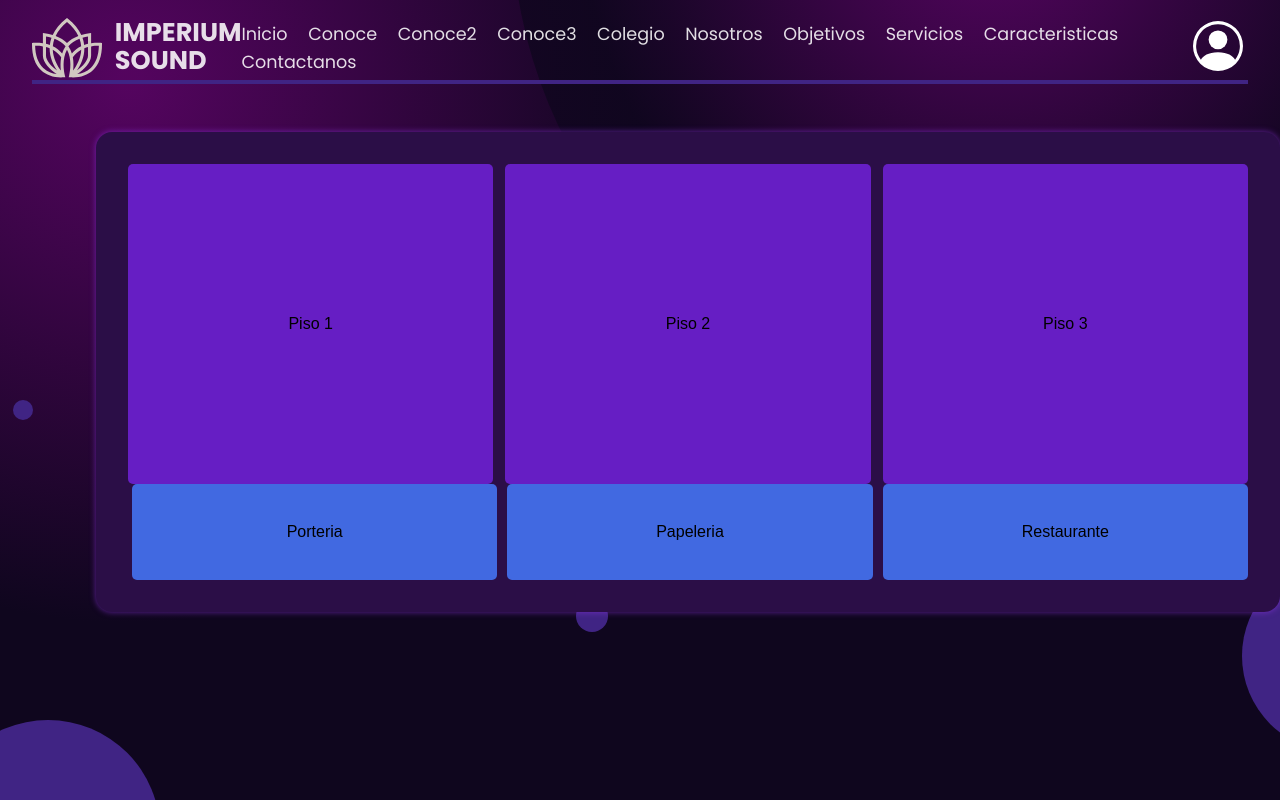
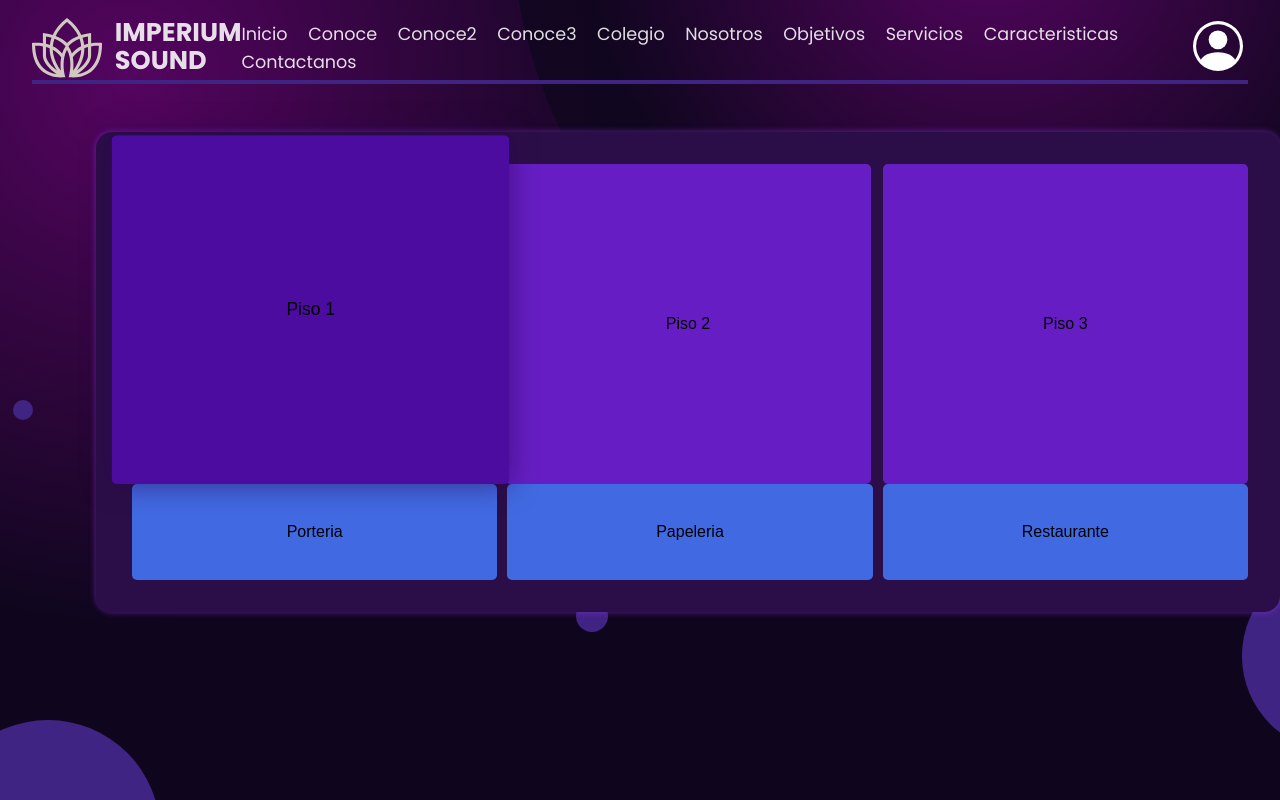
Before and after one commit to GrupoImperiumSound4/ImperiumSound-Frontend, a React (Vite) app: page /mapacolegio in a window 1280 px wide. Built offline with nearby package versions, Linux system fonts and the light colour scheme; no server answers.

Commit message:
Animacion Pisos y Zonas

```diff
--- a/src/styles/mapacolegio.css
+++ b/src/styles/mapacolegio.css
@@ -33,14 +33,8 @@
     .piso1 button,
     .piso2 button,
     .piso3 button {
-        width:  100%;
-        height: 100%;
-        font-size: 1rem;
-        cursor: pointer;
-        background-color: #661ec4;
-        border-color: transparent;
-        border-radius: 5px;
         transition: background-color 0.3s ease, transform 0.3s ease;
+         transform-origin: bottom;
 
     }
 
@@ -50,6 +44,19 @@
         background-color:#4c0ca0;
         box-shadow: 0 0 25px rgba(44, 5, 80, 0.6);
         transform: scale(1.09);
+    }
+
+    .piso1.activo button,
+    .piso2.activo button,
+    .piso3.activo button{
+        transform: scale(1.09);
+        background-color:#4c0ca0;
+        box-shadow: 0 0 25px rgba(44, 5, 80, 0.6);
+    }
+
+    .pisos activo{
+        background-color:#4c0ca0;
+        box-shadow: 0 0 25px rgba(44, 5, 80, 0.6);
     }
 
 
@@ -98,6 +105,11 @@
     box-shadow: 0 0 25px rgba(147, 51, 234, 0.6);
     transform: scale(1.05);
 
+    }
+
+    .location button.activa{
+         background-color: royalblue;
+        box-shadow: 0 0 25px rgba(44, 5, 80, 0.6);
     }
 .txt{
     margin-top: 4em;
```
